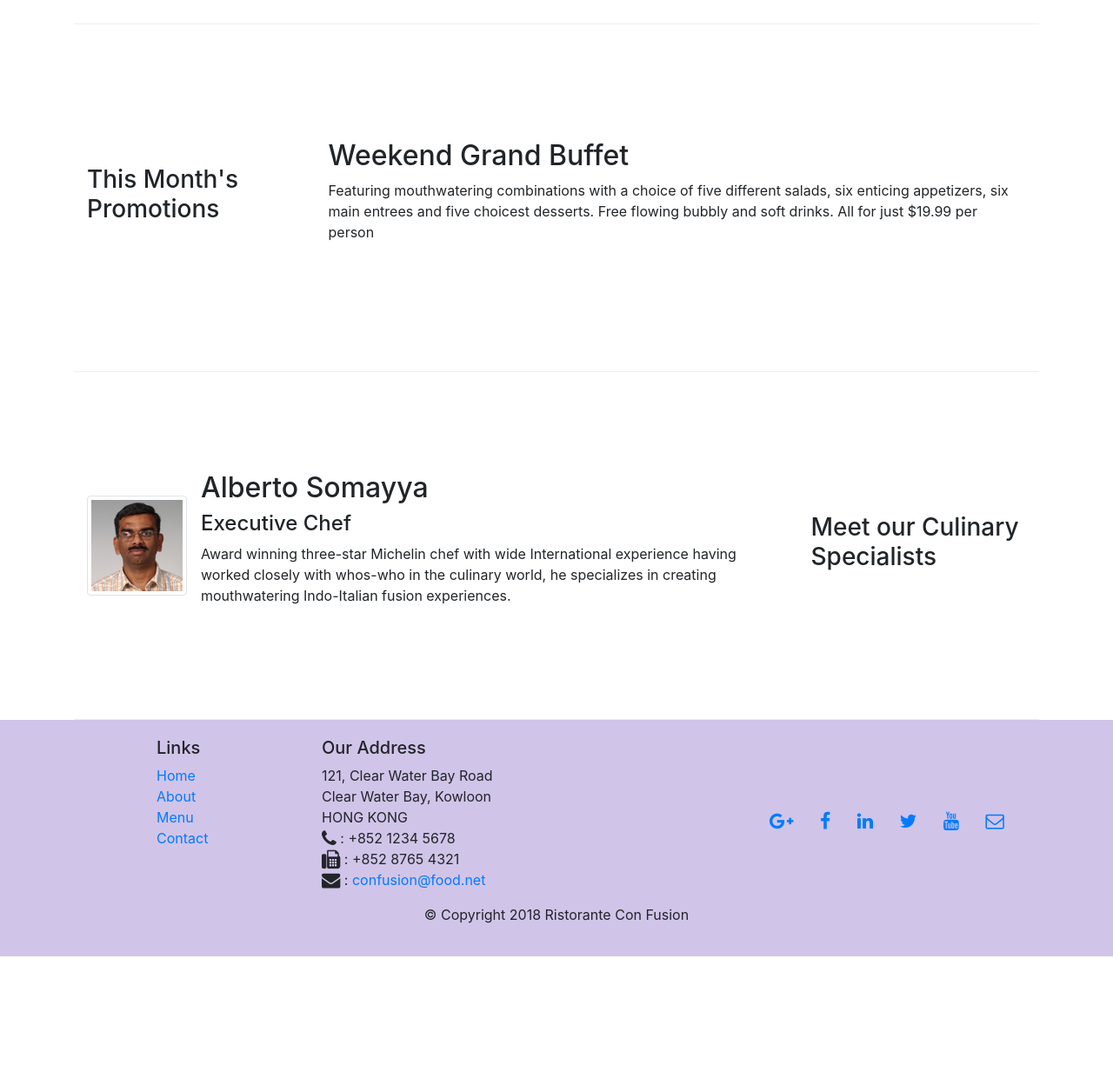
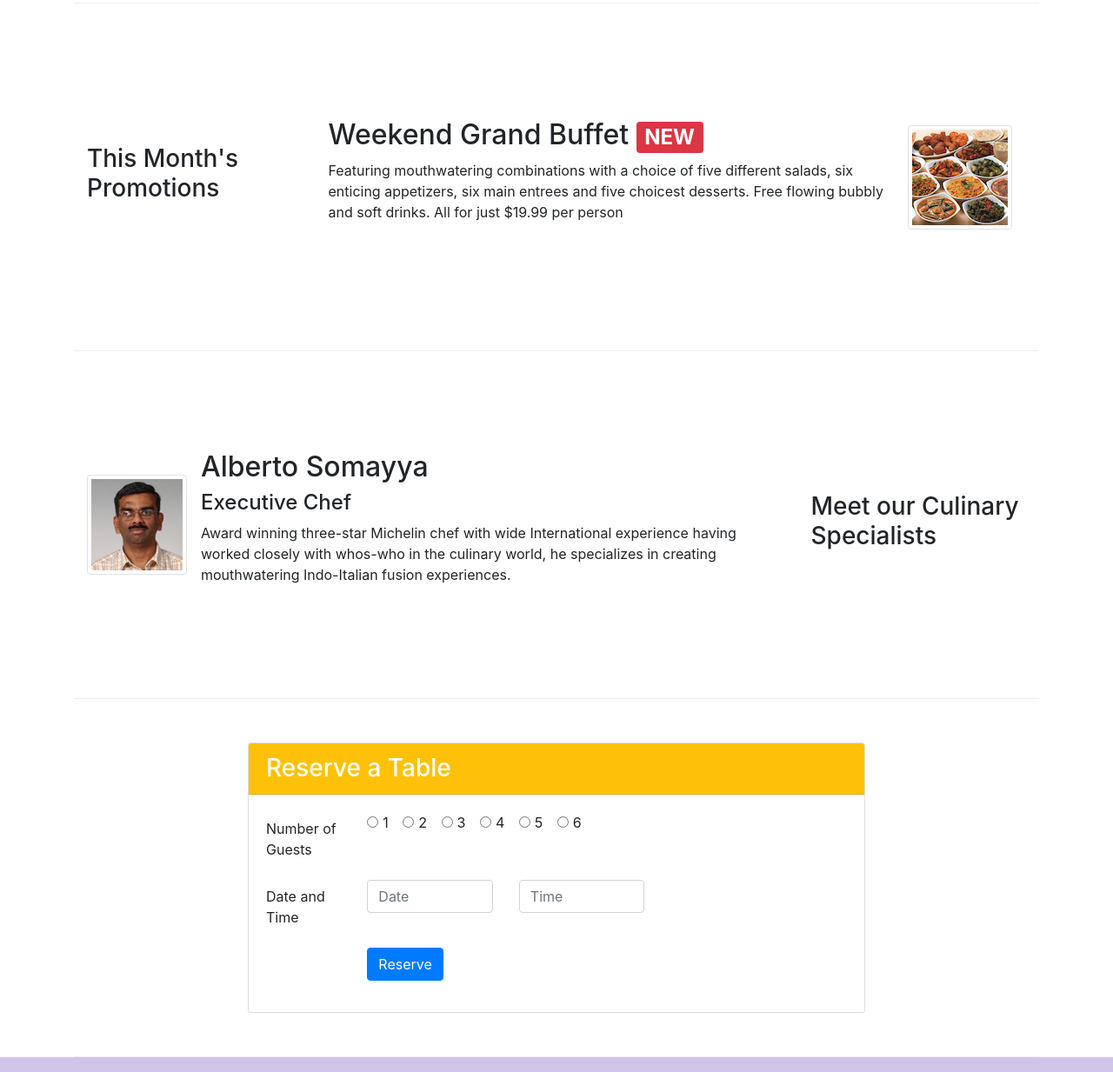
Before and after one commit to deepthi2607/confusion.github.io, a website: page index.html in a window 1280 px wide. Shown: the part 680-1913 px from the top of the page at 87% size. Before the commit the page ends 1780 px from the top, so only its background shows below. Drawn offline with nearby package versions, Linux system fonts and the light colour scheme.

Commit message:
assignment 2

```diff
--- a/aboutus.html
+++ b/aboutus.html
@@ -8,7 +8,7 @@
 
     <link rel="stylesheet" href="node_modules/bootstrap/dist/css/bootstrap.min.css">
     <link rel="stylesheet" href="node_modules/font-awesome/css/font-awesome.min.css">
-    <link rel="stylesheet" href="node_modules/bootstrap-socialbootstrap-social.css">
+    <link rel="stylesheet" href="node_modules/bootstrap-social/bootstrap-social.css">
     <link rel="stylesheet" href="css/styles.css">
     <title>Ristorante Con Fusion: About Us</title>
 
@@ -23,8 +23,8 @@
             <a class="navbar-brand mr-auto"href="./index.html"><img src="img/logo.png" height="30" width="41"></a>
             <div class="collapse navbar-collapse" id="Navbar">
                 <ul class="navbar-nav mr-auto">
-                    <li class="nav-item"><a class="nav-link"href="./index.html"><span class="fa fa-home"></span> Home</a></li>
-                    <li class="nav-item active"><a class="nav-link"href="#"><span class="fa fa-info"></span> About</a></li>
+                    <li class="nav-item"><a class="nav-link"href="./index.html"><span class="fa fa-home fa-lg"></span> Home</a></li>
+                    <li class="nav-item active"><a class="nav-link"href="#"><span class="fa fa-info fa-lg"></span> About</a></li>
                     <li class="nav-item"><a class="nav-link"href="#"><span class="fa fa-list fa-lg"></span> Menu</a></li>
                     <li class="nav-item"><a class="nav-link"href="./contactus.html"><span class="fa fa-address-card fa-lg"></span> Contact</a></li>
                 </ul>
--- a/index.html
+++ b/index.html
@@ -10,8 +10,8 @@
     <!-- Bootstrap CSS -->
     <link rel="stylesheet" href="node_modules/bootstrap/dist/css/bootstrap.min.css">
     <link rel="stylesheet" href="node_modules/font-awesome/css/font-awesome.min.css">
-    <link rel="stylesheet" href="node_modules/bootstrap-socialbootstrap-social.css">
-    <link rel="stylesheet" href="css/styles.css"
+    <link rel="stylesheet" href="node_modules/bootstrap-social/bootstrap-social.css">
+    <link rel="stylesheet" href="css/styles.css">
     <title>Ristorante Con Fusion</title>
 </head>
 
@@ -25,8 +25,8 @@
             <a class="navbar-brand mr-auto"href="#"><img src="img/logo.png" height="30" width="41"></a>
             <div class="collapse navbar-collapse" id="Navbar">
                 <ul class="navbar-nav mr-auto">
-                    <li class="nav-item active"><a class="nav-link"href="#"><span class="fa fa-home"></span> Home</a></li>
-                    <li class="nav-item"><a class="nav-link"href="./aboutus.html"><span class="fa fa-info"></span> About</a></li>
+                    <li class="nav-item active"><a class="nav-link"href="#"><span class="fa fa-home fa-lg"></span> Home</a></li>
+                    <li class="nav-item"><a class="nav-link"href="./aboutus.html"><span class="fa fa-info fa-lg"></span> About</a></li>
                     <li class="nav-item"><a class="nav-link"href="#"><span class="fa fa-list fa-lg"></span> Menu</a></li>
                     <li class="nav-item"><a class="nav-link"href="./contactus.html"><span class="fa fa-address-card fa-lg"></span> Contact</a></li>
                 </ul>
@@ -41,8 +41,11 @@
                     <h1>Ristorante con Fusion</h1>
                     <p>We take inspiration from the World's best cuisines, and create a unique fusion experience. Our lipsmacking creations will tickle your culinary senses!</p>
                 </div>
-                <div class="col-12 col-sm align-self-center">
+                <div class="col-12 col-sm-3 align-self-center">
                     <img src="img/logo.png" class="img-fluid">
+                </div>
+                <div class="col-12 mt-5 mt-sm-0 col-sm-3 align-self-center">
+                    <a role="button" class="btn btn-warning btn-sm btn-block" href="#Reserve a Table">Reserve Table</a>
                 </div>
             </div>
         </div>
@@ -61,7 +64,7 @@
                           <span class="badge badge-danger">HOT</span>
                           <span class="badge badge-pill badge-secondary">$4.99</span>
                       </h2>
-                      <p>A unique combination of Indian Uthappam (pancake) and Italian pizza, topped with Cerignola olives, ripe vine cherry tomatoes, Vidalia onion, Guntur chillies and Buffalo Paneer.</p>
+                      <p class="d-none d-sm-block">A unique combination of Indian Uthappam (pancake) and Italian pizza, topped with Cerignola olives, ripe vine cherry tomatoes, Vidalia onion, Guntur chillies and Buffalo Paneer.</p>
                     </div>
                 </div>
             </div>
@@ -72,9 +75,16 @@
             <div class="col-12 col-sm-4 col-md-3">
                 <h3>This Month's Promotions</h3>
             </div>
-            <div class="col col-sm col-md">
-                <h2>Weekend Grand Buffet</h2>
-                <p>Featuring mouthwatering combinations with a choice of five different salads, six enticing appetizers, six main entrees and five choicest desserts. Free flowing bubbly and soft drinks. All for just $19.99 per person </p>
+            <div class="col col-sm order-sm-last col-md">
+                <div class="media">
+                    <img class="d-flex mr-3 order-last img-thumbnail align-self-center" src="img/buffet.png" alt="Buffet">
+                    <div class="media-body">
+                        <h2 class="mt-0">Weekend Grand Buffet
+                            <span class="badge badge-danger">NEW</span>
+                        </h2>
+                        <p class="d-none d-sm-block">Featuring mouthwatering combinations with a choice of five different salads, six enticing appetizers, six main entrees and five choicest desserts. Free flowing bubbly and soft drinks. All for just $19.99 per person </p>
+                    </div>
+                </div>
             </div>
         </div>
 
@@ -88,11 +98,68 @@
                     <div class="media-body">
                         <h2 class="mt-0">Alberto Somayya</h2>
                         <h4>Executive Chef</h4>
-                        <p>Award winning three-star Michelin chef with wide International experience having worked closely with whos-who in the culinary world, he specializes in creating mouthwatering Indo-Italian fusion experiences. </p>
+                        <p class="d-none d-sm-block">Award winning three-star Michelin chef with wide International experience having worked closely with whos-who in the culinary world, he specializes in creating mouthwatering Indo-Italian fusion experiences. </p>
                    </div>
                 </div>
             </div>
         </div>
+        <div class="row row-content align-items-center" id="Reserve a Table">
+            <div class="col-12 offset-sm-2 col-sm-8">
+                <div class="card">
+                    <h3 class="card-header bg-warning text-white">Reserve a Table</h3>
+                    <div class="card-body">
+                        <form>
+                            <div class="form-group row">
+                                <label for="numofguests" class="col-md-2 col-form-label">Number of Guests</label>
+                                <div class="col-md-10">
+                                    <div class="form-check form-check-inline">
+                                        <input class="form-check-input" type="radio" name="inlineRadioptions" id="inlineRadio1" value="option1">
+                                        <label class="form-check-label" for="inlineRadio1">1</label>
+                                    </div>
+                                    <div class="form-check form-check-inline">
+                                        <input class="form-check-input" type="radio" name="inlineRadioptions" id="inlineRadio2" value="option2">
+                                        <label class="form-check-label" for="inlineRadio2">2</label>
+                                    </div>
+                                    <div class="form-check form-check-inline">
+                                        <input class="form-check-input" type="radio" name="inlineRadioptions" id="inlineRadio3" value="option3">
+                                        <label class="form-check-label" for="inlineRadio3">3</label>
+                                    </div>
+                                    <div class="form-check form-check-inline">
+                                        <input class="form-check-input" type="radio" name="inlineRadioptions" id="inlineRadio4" value="option4">
+                                        <label class="form-check-label" for="inlineRadio4">4</label>
+                                    </div>
+                                    <div class="form-check form-check-inline">
+                                        <input class="form-check-input" type="radio" name="inlineRadioptions" id="inlineRadio5" value="option5">
+                                        <label class="form-check-label" for="inlineRadio5">5</label>
+                                    </div>
+                                    <div class="form-check form-check-inline">
+                                        <input class="form-check-input" type="radio" name="inlineRadioptions" id="inlineRadio6" value="option6">
+                                        <label class="form-check-label" for="inlineRadio6">6</label>
+                                    </div>
+                                </div>
+                            </div>
+                            <div class="form-group row">
+                                <label for="dateandtime" class="col-12 col-md-2 col-form-label">Date and Time</label>
+                                <div class="col-12 col-md-3">
+                                    <input type="text" class="form-control" id="date" name="date" placeholder="Date">
+                                </div>
+                                <div class="col-12 col-md-3">
+                                    <input type="text" class="form-control" id="time" name="time" placeholder="Time">
+                                </div>
+                            </div>
+                            <div class="form-group row">
+                                <div class="offset-md-2 col-md-10">
+                                    <button type="reserve" class="btn btn-primary">
+                                        Reserve
+                                    </button>
+                                </div>
+                            </div>
+                        </form>
+                    </div>
+                </div>
+            </div>
+        </div>
+
     </div>
 
     <footer class="footer">
```
Also changed, not shown: contactus.html (+1 -1 lines).
